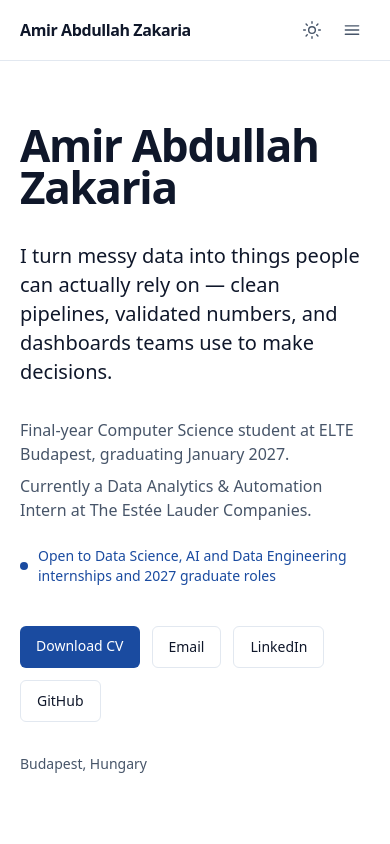
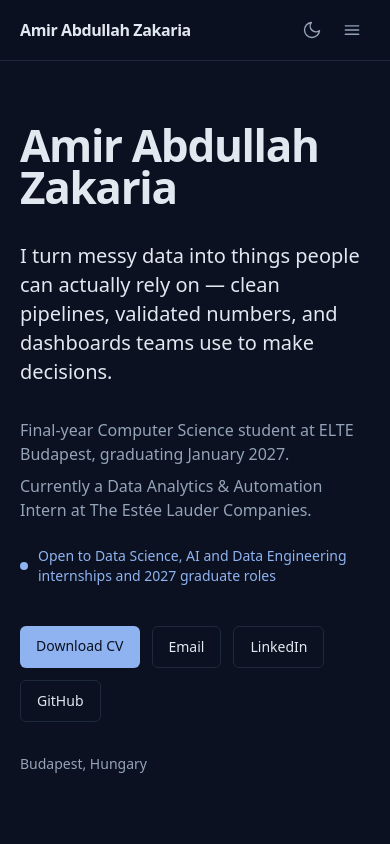
Before and after one commit to zakaria17amir/portfolio, a website: page index.html in a window 390 px wide. Both pictures are taken after a click on the button 312 px from the left and 30 px from the top of the page. Shown: the top 844 px of the page. Drawn offline with Linux system fonts and the light colour scheme.

Commit message:
Add theme toggle, mobile nav and runtime email assembly
Adds a noscript fallback that exposes the nav as a plain list, since the
hamburger cannot be opened without JavaScript.

```diff
--- /dev/null
+++ b/assets/js/main.js
@@ -0,0 +1,110 @@
+/**
+ * Progressive enhancement only. Every feature here is optional: with this file
+ * blocked or failing, the site still reads, navigates and links correctly.
+ *
+ * Every function is null-safe on purpose — the project pages share this file
+ * but have no #site-nav, so initNav() must simply do nothing there.
+ */
+
+/** Theme toggle. The initial class is set by the inline script in <head>. */
+function initTheme() {
+  const toggle = document.querySelector("#theme-toggle");
+  if (!toggle) return;
+
+  const sync = () => {
+    const isDark = document.documentElement.classList.contains("dark");
+    toggle.setAttribute("aria-pressed", String(isDark));
+  };
+
+  sync();
+
+  toggle.addEventListener("click", () => {
+    const isDark = document.documentElement.classList.toggle("dark");
+    try {
+      localStorage.setItem("theme", isDark ? "dark" : "light");
+    } catch (e) {
+      /* storage blocked: the toggle still works for this page view */
+    }
+    sync();
+  });
+}
+
+/** Mobile navigation. */
+function initNav() {
+  const toggle = document.querySelector("#nav-toggle");
+  const nav = document.querySelector("#site-nav");
+  if (!toggle || !nav) return;
+
+  const setOpen = (open) => {
+    nav.classList.toggle("hidden", !open);
+    toggle.setAttribute("aria-expanded", String(open));
+    toggle.setAttribute("aria-label", open ? "Close menu" : "Open menu");
+  };
+
+  toggle.addEventListener("click", () => {
+    setOpen(toggle.getAttribute("aria-expanded") !== "true");
+  });
+
+  // Close after following an in-page link, and on Escape.
+  nav.addEventListener("click", (e) => {
+    if (e.target.closest("a")) setOpen(false);
+  });
+  document.addEventListener("keydown", (e) => {
+    if (e.key === "Escape" && toggle.getAttribute("aria-expanded") === "true") {
+      setOpen(false);
+      toggle.focus();
+    }
+  });
+}
+
+/**
+ * Assemble the email address at runtime so it is not sitting in the HTML as a
+ * scrapeable plain string. Anchors carry a visible fallback until this runs.
+ *
+ * Duplicated from `profile.emailParts` in content.js on purpose: importing
+ * content.js here would cost an extra module fetch for two short strings.
+ * If you change the address, change it in BOTH files.
+ */
+function initEmail() {
+  const user = "mailtoamir17";
+  const domain = "gmail.com";
+  const address = `${user}@${domain}`;
+
+  document.querySelectorAll("[data-email]").forEach((el) => {
+    el.setAttribute("href", `mailto:${address}`);
+    if (el.dataset.email === "text") el.textContent = address;
+  });
+}
+
+/** Highlight the nav link for the section currently on screen. */
+function initActiveNav() {
+  const links = document.querySelectorAll('#site-nav a[href^="#"]');
+  if (!links.length || !("IntersectionObserver" in window)) return;
+
+  const byId = new Map();
+  links.forEach((link) => byId.set(link.getAttribute("href").slice(1), link));
+
+  const observer = new IntersectionObserver(
+    (entries) => {
+      entries.forEach((entry) => {
+        const link = byId.get(entry.target.id);
+        if (!link) return;
+        link.classList.toggle("text-accent", entry.isIntersecting);
+        link.classList.toggle("dark:text-accent-dark", entry.isIntersecting);
+        link.classList.toggle("text-muted", !entry.isIntersecting);
+        link.classList.toggle("dark:text-muted-dark", !entry.isIntersecting);
+      });
+    },
+    { rootMargin: "-40% 0px -55% 0px" }
+  );
+
+  byId.forEach((_, id) => {
+    const section = document.getElementById(id);
+    if (section) observer.observe(section);
+  });
+}
+
+initTheme();
+initNav();
+initEmail();
+initActiveNav();
--- a/index.html
+++ b/index.html
@@ -38,6 +38,30 @@
     </script>
 
     <link rel="stylesheet" href="assets/css/style.css" />
+
+    <noscript>
+      <!--
+        Without JS the hamburger cannot open the mobile nav, so drop the button
+        and let the nav sit in the header as a plain wrapped list instead.
+      -->
+      <style>
+        #nav-toggle {
+          display: none !important;
+        }
+        #site-nav {
+          display: block !important;
+          position: static !important;
+          border: 0 !important;
+          padding: 0 !important;
+          background: none !important;
+        }
+        #site-nav ul {
+          flex-direction: row !important;
+          flex-wrap: wrap !important;
+          gap: 0.25rem 1.25rem !important;
+        }
+      </style>
+    </noscript>
 
     <script type="application/ld+json">
       {
@@ -242,5 +266,7 @@
         </div>
       </div>
     </footer>
+
+    <script type="module" src="assets/js/main.js"></script>
   </body>
 </html>
```
